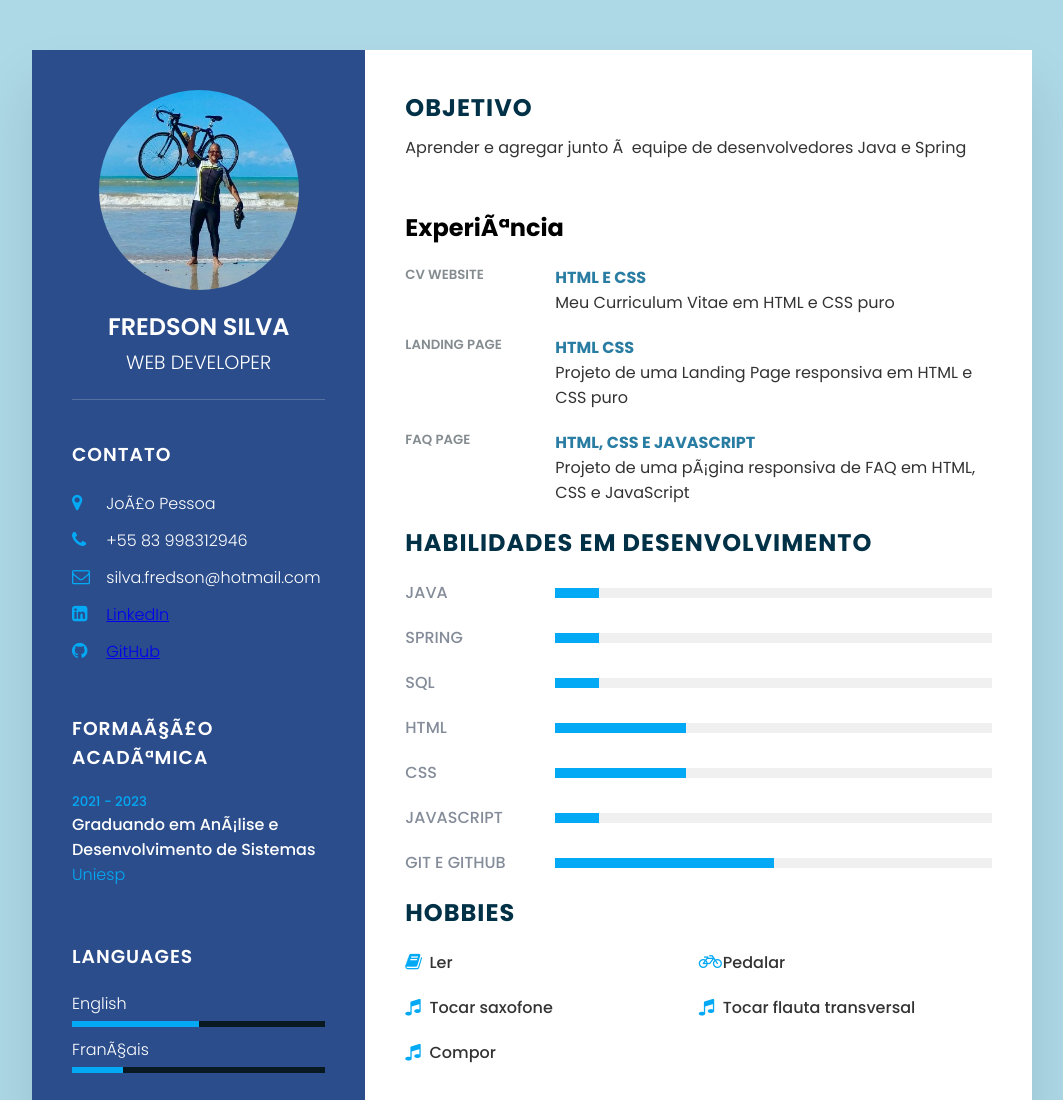
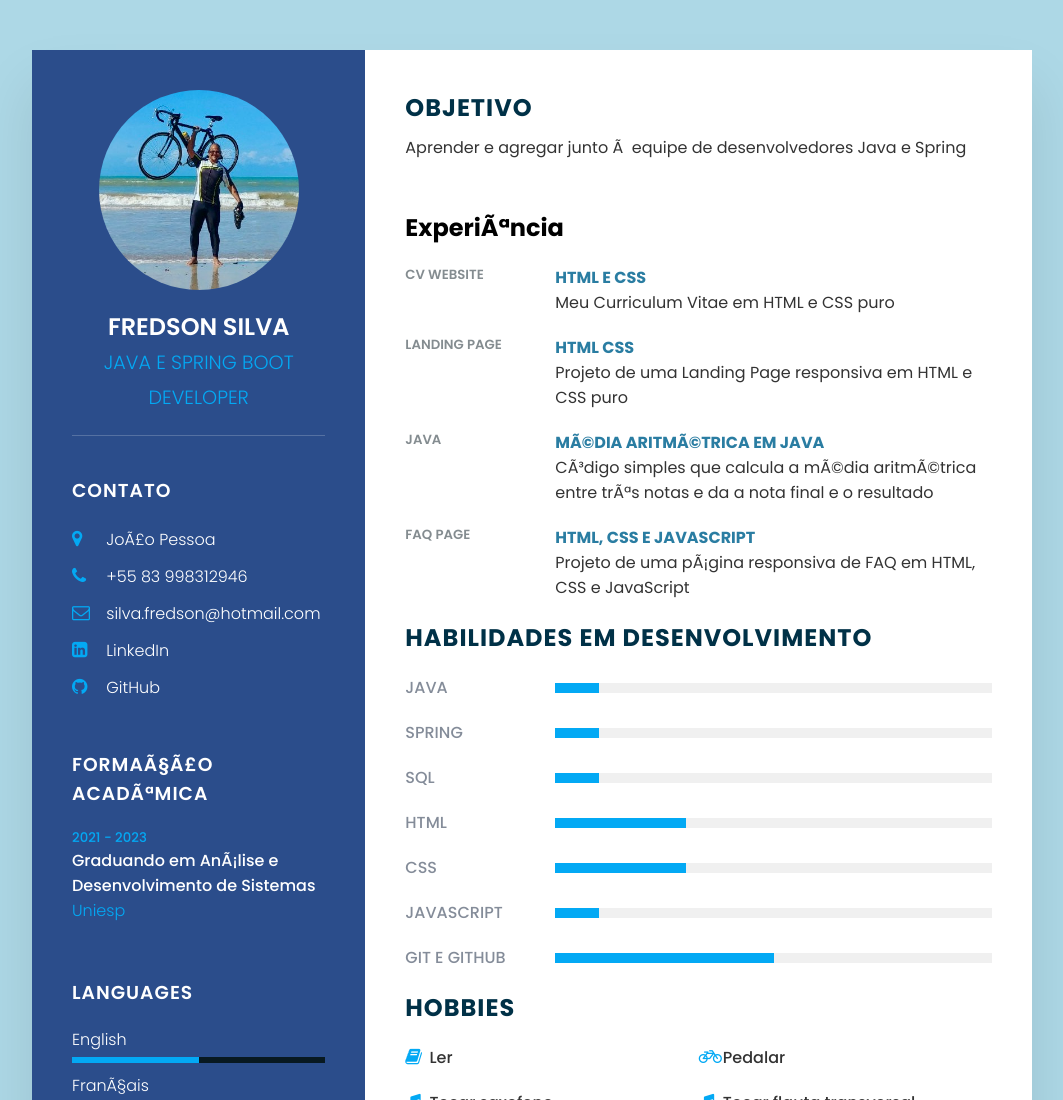
Before and after one commit to silvafredson/my-cv-website, a plain HTML site: page index.html in a window 1280 px wide. Shown: the top 1100 px of the page, without its empty margins (108-1171 px from the left). Drawn offline with Linux system fonts and the light colour scheme.

Commit message:
removing underlines from links and modifying h2 span color

```diff
--- a/index.html
+++ b/index.html
@@ -11,6 +11,8 @@
 
 </head>
 
+<STYLE>A {text-decoration: none; color: white} </STYLE>
+
 <body>
 
     <div class="container">
@@ -19,7 +21,7 @@
                 <div class="imgBx">
                     <img src="src/img/img.JPG">
                 </div>
-                <h2>Fredson Silva<br><span>Web Developer</span></h2>
+                <h2>Fredson Silva<br><span> Java e Spring Boot Developer</span></h2>
             </div>
 
             <div class="contactInfo">
@@ -71,7 +73,7 @@
                     <li>
                         <span class="text">Français</span>
                         <span class="percent">
-                            <div style="width: 20% "></div>
+                            <div style="width: 15% "></div>
                         </span>
                     </li>
                 </ul>
@@ -105,6 +107,16 @@
                     <div class="text">
                         <h4>HTML CSS</h4> <!-- ocupation -->
                         <p>Projeto de uma Landing Page responsiva em HTML e CSS puro</p> <!-- description or project name -->
+                    </div>
+                </div>
+                <div class="box">
+                    <div class="year_company">
+                        <!-- <h5>2016 - 2019</h5> -->
+                        <h5>java</h5> <!-- project name or company name -->
+                    </div>
+                    <div class="text">
+                        <h4>média aritmétrica em java</h4> <!-- ocupation -->
+                        <p>Código simples que calcula a média aritmétrica entre três notas e da a nota final e o resultado</p> <!-- description or project name -->
                     </div>
                 </div>
 
--- a/src/css/style.css
+++ b/src/css/style.css
@@ -72,6 +72,7 @@ body {
 .profileText h2 span {
     font-size: 0.8em;
     font-weight: 300;
+    color: #03a9f4;
 }
 
 .contactInfo {
```
Also changed, not shown: 1 other file.
